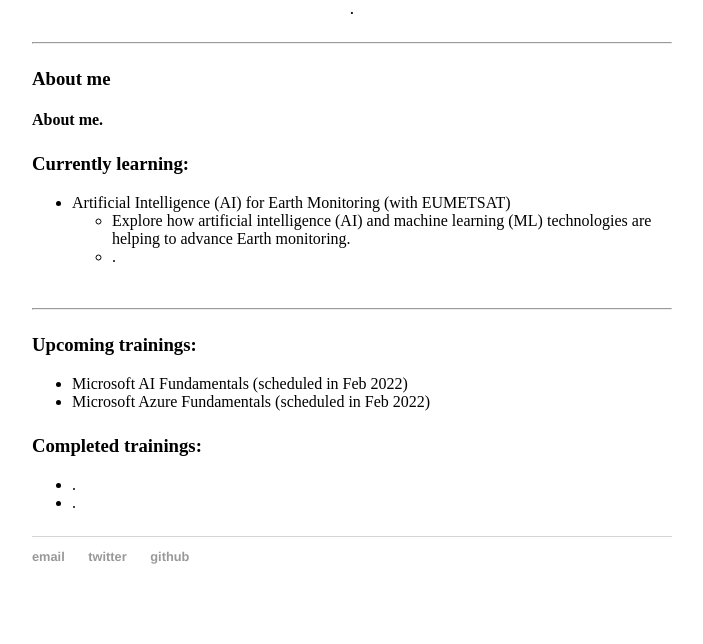
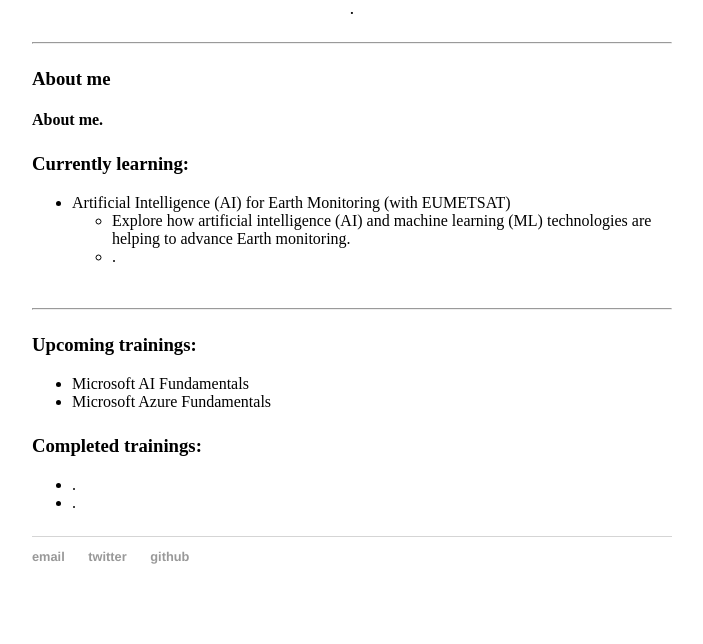
Before and after one commit to abookcanada/abookcanada.github.io, a Jekyll site: the page built from about/index.html, in a window 1280 px wide. Shown: the part 520-1164 px from the top of the page, without its empty margins (288-991 px from the left). Built offline with Jekyll 4.4.1, drawn with Linux system fonts in a browser that asks for light colours.

Commit message:
Update index.html

```diff
--- a/about/index.html
+++ b/about/index.html
@@ -75,8 +75,8 @@ title:
 <section class="upcoming">
                         <h3>Upcoming trainings:</h3>
                         <ul>
-                            <li><span>Microsoft AI Fundamentals (scheduled in Feb 2022) </span></li>
-                            <li><span>Microsoft Azure Fundamentals (scheduled in Feb 2022) </span></li>
+                            <li><span>Microsoft AI Fundamentals </span></li>
+                            <li><span>Microsoft Azure Fundamentals </span></li>
 
                         </ul>
                     </section>
```
